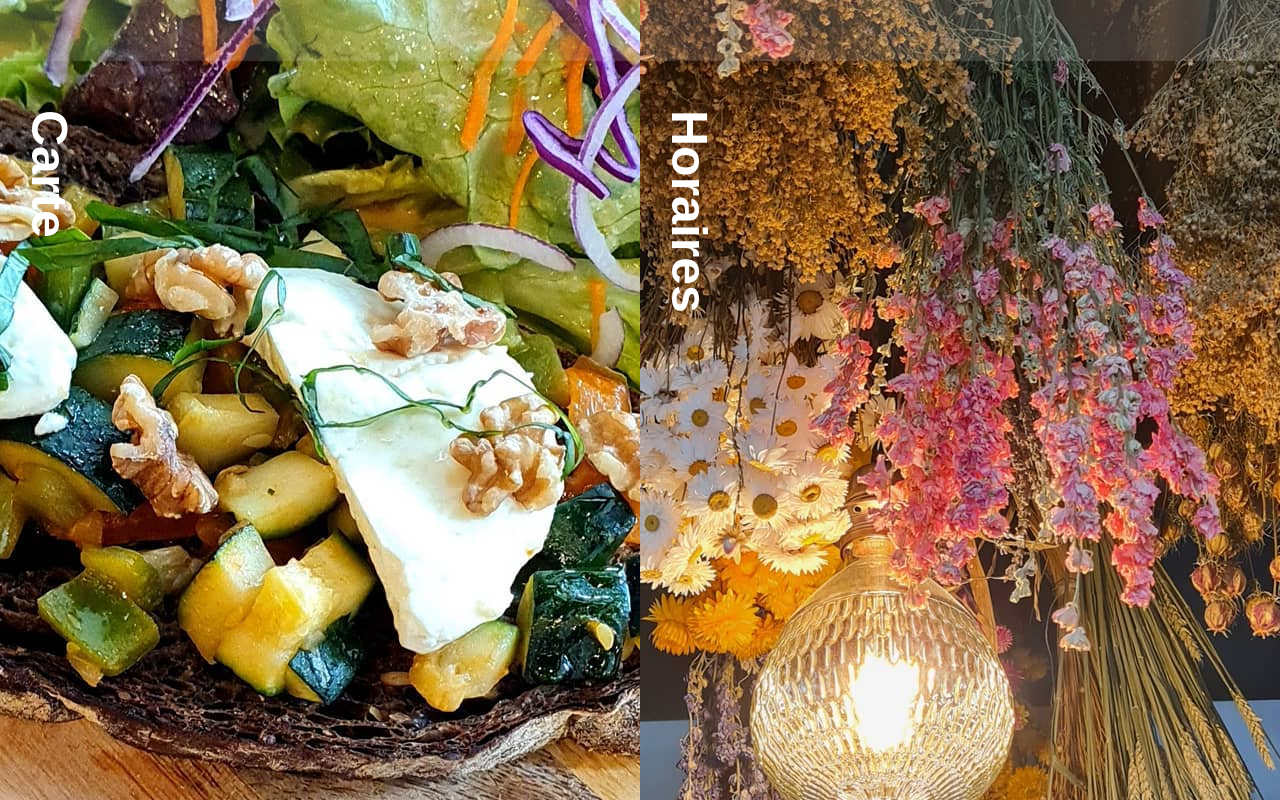
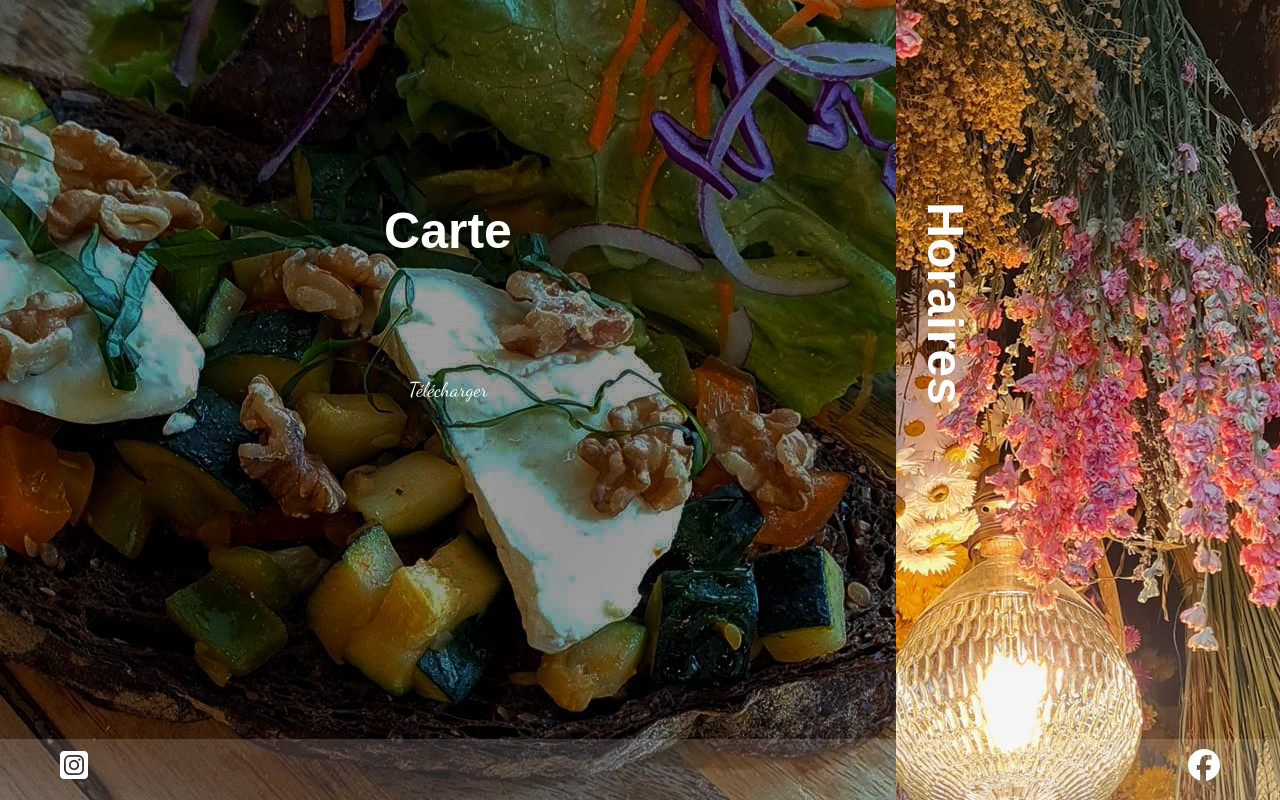
Before and after one commit to Dinholu/Bistrot-pepiniere-old, a website: page index.html in a window 1280 px wide. Drawn offline with Linux system fonts and the light colour scheme.

Commit message:
add modif

```diff
--- a/index.html
+++ b/index.html
@@ -6,20 +6,26 @@
     <meta name="viewport" content="width=device-width, initial-scale=1.0">
     <title>La Pepiniere &#x1F343;</title>
     <link rel="stylesheet" href="/css/style.css">
+    <link rel="preconnect" href="https://fonts.googleapis.com">
+<link rel="preconnect" href="https://fonts.gstatic.com" crossorigin>
+<link href="https://fonts.googleapis.com/css2?family=Dancing+Script&display=swap" rel="stylesheet">
+<script src="https://kit.fontawesome.com/d69f99158b.js" crossorigin="anonymous"></script>
+
 
 </head>
 <body>
 
 
     <div class="site-wrap">
-    <div class="callout">
-    </div>
         <section>
             <article>
                 <h2>Carte</h2>
                 <h1>
-                    <p><a href="/Menuqr/menu-pep-QR (2).pdf" download="">Télécharger</a></p>
+                    <p><a href="/Menuqr/menu-pep-QR (2).pdf" download="">Télécharger</a>
+                        </p>
+
                 </h1>
+
             </article>
 
             <article>
@@ -33,11 +39,16 @@
                         Samedi 11h-1h30</br>
                         Dimanche 11h-18h
                     </p>
+
                 </h1>
-
             </article>
 
         </section>
+        <div class="callout">
+
+            <a href="https://www.instagram.com/bistrot.pepiniere/" target="_blank"><i class="fab fa-instagram-square fa-2x"></i></a><a href="https://www.facebook.com/pepinierebistrot" target="blank"><i class="fab fa-facebook fa-2x"></i></a>
+
+        </div>
     </div>
 
 </body>
--- a/scss/style.scss
+++ b/scss/style.scss
@@ -1,3 +1,4 @@
+
 html, body {
 	color: #ffffff;
 	margin: 0;
@@ -17,6 +18,7 @@
 
 *, *:before, *:after {
 	box-sizing: inherit;
+
 }
 
 .site-wrap {
@@ -35,14 +37,22 @@
 .callout {
 	position: absolute;
 	  left: 0;
-	  top: 0;
+	  bottom: 0;
 	background: rgba(255, 255, 255, .15);
 	width: 100%;
 	height: 61px;
 	padding: 10px 60px;
 	text-align: center;
 	z-index: 2;
-}
+  display: flex;
+justify-content: space-between;
+a{
+  text-decoration: none;
+  color: white;
+}}
+
+
+
 
 
 section {
@@ -75,6 +85,9 @@
       opacity: 1;
 
 
+
+
+
       &:before {
         opacity: 1;
       }
@@ -88,42 +101,29 @@
         transition: all 250ms ease-in-out;
         writing-mode: horizontal-tb;
         text-orientation: mixed;
+
       }
     }
 
-    &:before {
-      content: " ";
-      // position: absolute;
-      //   top: 0;
-      //   left: 0;
-      // height: 100%;
-      // width: 100%;
-      // opacity: 0;
-      // background: -moz-radial-gradient(center, ellipse cover, rgba(255,255,255,0.3) 0%, rgba(255,255,255,0) 100%); /* FF3.6+ */
-      // background: -webkit-gradient(radial, center center, 0px, center center, 100%, color-stop(0%,rgba(255,255,255,0.3)), color-stop(100%,rgba(255,255,255,0))); /* Chrome,Safari4+ */
-      // background: -webkit-radial-gradient(center, ellipse cover, rgba(255,255,255,0.3) 0%,rgba(255,255,255,0) 100%); /* Chrome10+,Safari5.1+ */
-      // background: -o-radial-gradient(center, ellipse cover, rgba(255,255,255,0.3) 0%,rgba(255,255,255,0) 100%); /* Opera 12+ */
-      // background: -ms-radial-gradient(center, ellipse cover, rgba(255,255,255,0.3) 0%,rgba(255,255,255,0) 100%); /* IE10+ */
-      // background: radial-gradient(ellipse at center, rgba(255,255,255,0.3) 0%,rgba(255,255,255,0) 100%); /* W3C */
-      // filter: progid:DXImageTransform.Microsoft.gradient( startColorstr='#4dffffff', endColorstr='#00ffffff',GradientType=1 ); /* IE6-9 fallback on horizontal gradient */
-      // -moz-transition: all 250ms ease-in-out;
-      // -o-transition: all 250ms ease-in-out;
-      // transition: all 250ms ease-in-out;
-      // z-index: 1
-    }
 
     &:nth-child(1) {
       background: url(/images/Menu.jpg) center center;
+      &:hover {
+        background: url(/images/Menu2.jpg) center center;
+      }
     }
+
 
     &:nth-child(2){
       background:url(/images/Deco.jpg) center center;
-    }
+      &:hover {
+      background: url(/images/Menu2.jpg) center center;    }
 
-
+      }
 
     h1 {
 
+    font-family: "dancing script";
       font-size: 50px;
       margin:0 0 40px;
       padding-top:20px;
@@ -133,19 +133,21 @@
       transition: all 250ms ease-in-out;
       position: relative;
       z-index: 2;
-      display: inline;
+      display: flex;
+      justify-content: center;
+      align-items: flex-start;
       p{
         display: inline-block;
-        margin-top: 5rem;
+        margin-top: 3rem;
           font-size: 20px;
-          padding: 15px;
+          padding: 10px;
           font-weight: 200;
-          background-color: #ffffff;
-          color: black;
-          border: 5px outset #26D187;
+          color: white;
+
 
           a{
             text-decoration: none;
+            color: white;
           }
 
           }
@@ -163,6 +165,7 @@
         left: 0;
       text-transform: uppercase;
       width: 100%;
+
       }
 
     }
@@ -171,9 +174,10 @@
 
     h2 {
       // display:inline;
+
       font-size: 50px;
       margin:0 0 40px;
-      padding-top:20px;
+      padding-top:7rem;
       opacity: 1;
       -moz-transition: all 250ms ease-in-out ;
       -o-transition: all 250ms ease-in-out;
@@ -181,5 +185,4 @@
       position: relative;
       z-index: 2;
       writing-mode: vertical-rl;
-text-orientation: mixed;
-    }
+text-orientation: mixed;  }
```
Also changed, not shown: css/style.css, images/Deco2.jpg (added), images/Menu2.jpg (added), 1 other file.
